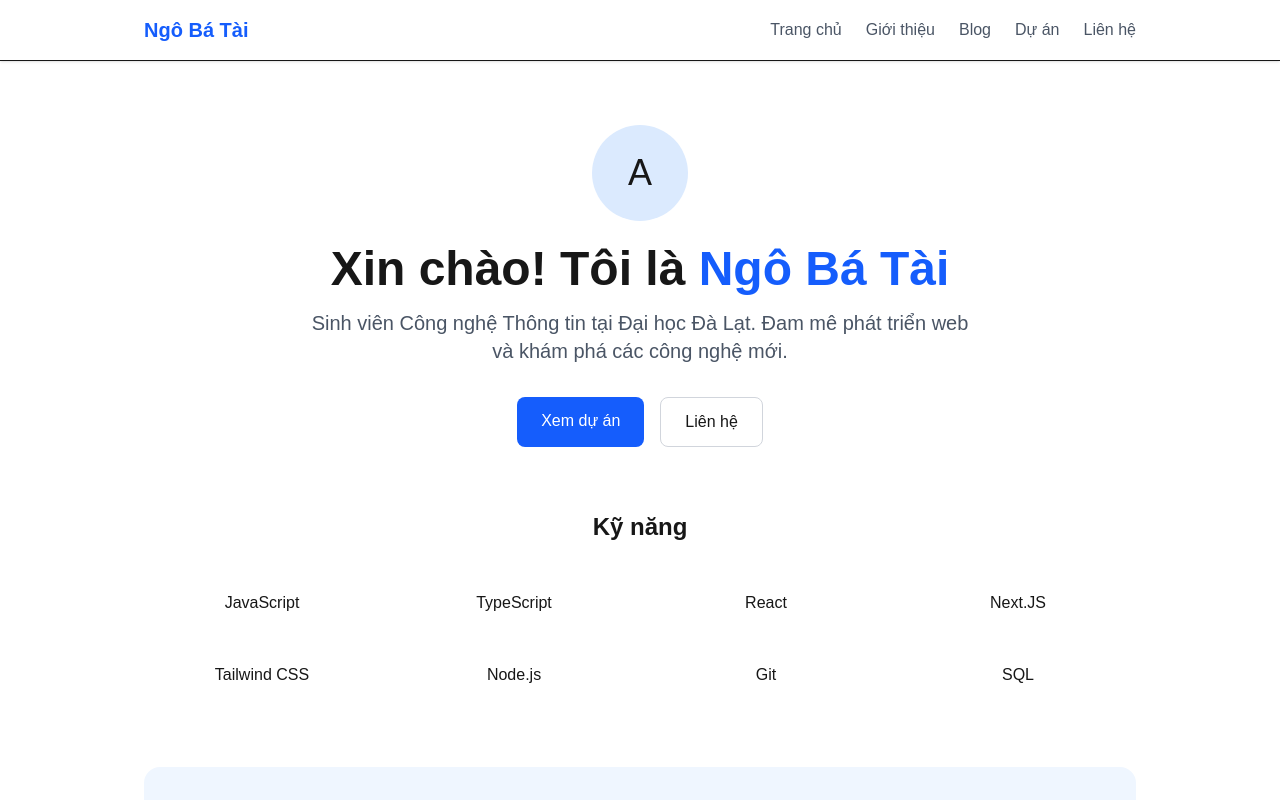
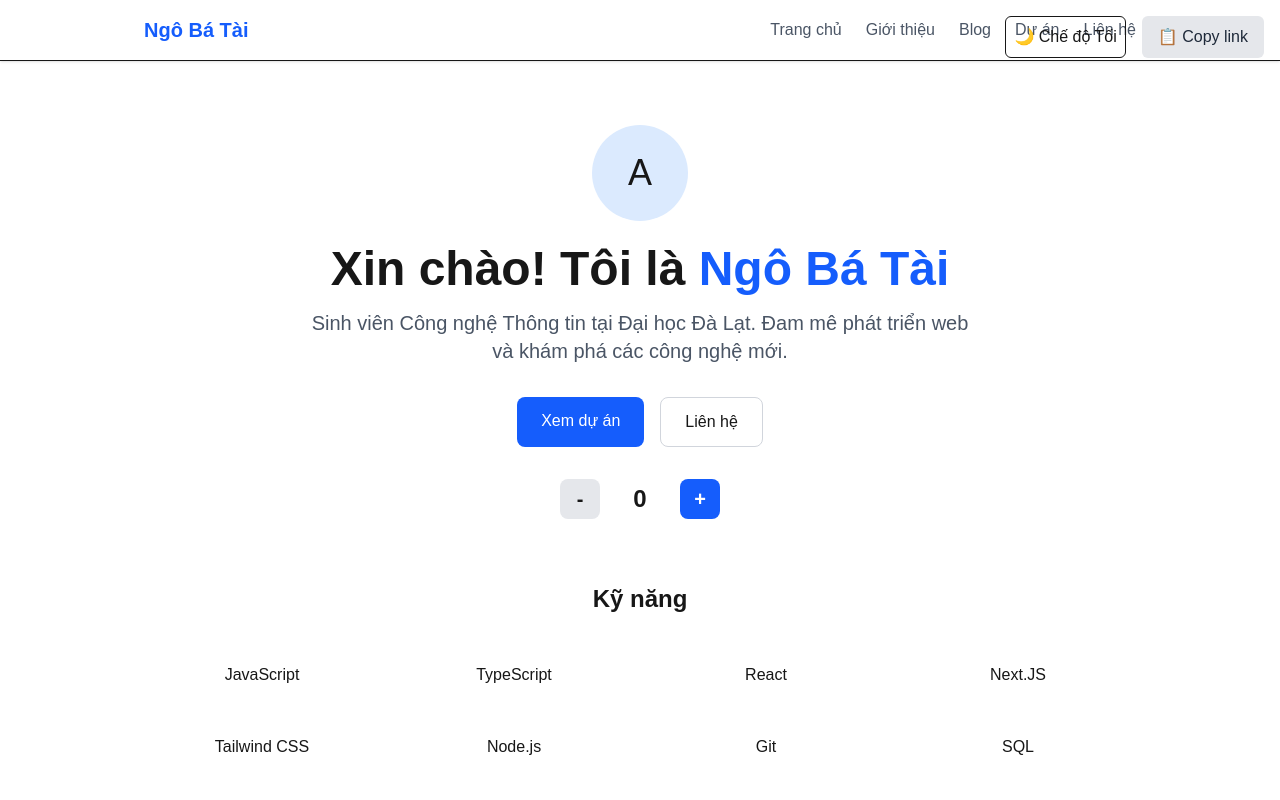
Before and after one commit to NH1Tkendo/Cac-ung-dung-moi-PTPM-DLU, a Next.js app in the folder lab01-thuc_hanh/: page / in a window 1280 px wide. Shown: the top 800 px of the page. Built offline with nearby package versions, Linux system fonts and the light colour scheme.

Commit message:
Thêm counter cho trang chủ, thêm darkmode, thêm nút copy trong trang chi tiết bài báo
Signed-off-by: NH1Tkendo <ngobatai1711@gmail.com>

```diff
--- a/lab01-thuc_hanh/app/page.tsx
+++ b/lab01-thuc_hanh/app/page.tsx
@@ -1,7 +1,17 @@
 import Link from "next/link";
+import Counter from "@/components/counter";
+import ThemeToggle from "@/components/theme-toggle";
+import CopyButton from "@/components/copy-button";
+
 export default function HomePage() {
   return (
     <div className="max-w-5xl mx-auto px-4 py-16">
+      {/* Top right actions */}
+      <div className="absolute top-4 right-4 flex gap-4">
+        <ThemeToggle />
+        <CopyButton textToCopy="https://example.com/portfolio" />
+      </div>
+
       {/* Hero section */}
       <div className="text-center mb-16">
         <div
@@ -30,6 +40,10 @@ items-center justify-center"
           >
             Liên hệ
           </Link>
+        </div>
+
+        <div className="mt-8 flex justify-center">
+          <Counter />
         </div>
       </div>
       {/* Skills section */}
--- /dev/null
+++ b/lab01-thuc_hanh/components/copy-button.tsx
@@ -0,0 +1,34 @@
+"use client";
+
+import { useState } from "react";
+
+interface CopyButtonProps {
+  textToCopy: string;
+}
+
+export default function CopyButton({ textToCopy }: CopyButtonProps) {
+  const [copied, setCopied] = useState(false);
+
+  const handleCopy = async () => {
+    try {
+      await navigator.clipboard.writeText(textToCopy);
+      setCopied(true);
+      setTimeout(() => setCopied(false), 2000);
+    } catch (err) {
+      console.error("Failed to copy text: ", err);
+    }
+  };
+
+  return (
+    <button
+      onClick={handleCopy}
+      className={`px-4 py-2 rounded-md transition-colors ${
+        copied
+          ? "bg-green-500 text-white hover:bg-green-600"
+          : "bg-gray-200 text-gray-800 hover:bg-gray-300"
+      }`}
+    >
+      {copied ? "✓ Đã copy!" : "📋 Copy link"}
+    </button>
+  );
+}
--- /dev/null
+++ b/lab01-thuc_hanh/components/theme-toggle.tsx
@@ -0,0 +1,16 @@
+"use client";
+
+import { useState } from "react";
+
+export default function ThemeToggle() {
+  const [isDark, setIsDark] = useState(false);
+
+  return (
+    <button
+      onClick={() => setIsDark(!isDark)}
+      className="p-2 border rounded-md hover:bg-gray-100 dark:hover:bg-gray-800 transition-colors"
+    >
+      {isDark ? "🌞 Chế độ Sáng" : "🌙 Chế độ Tối"}
+    </button>
+  );
+}
```
